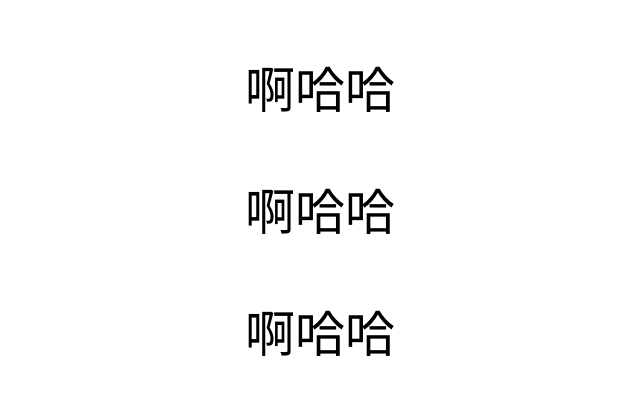
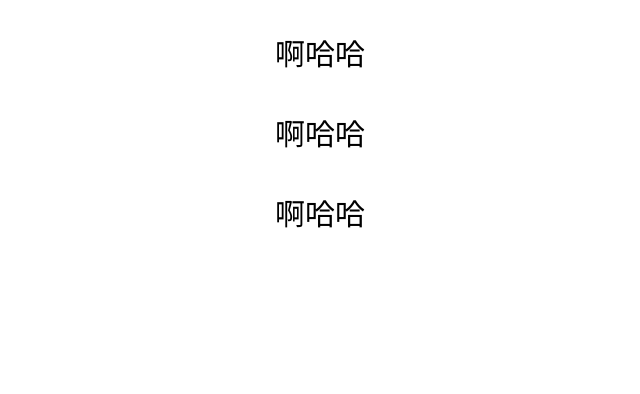
Before and after one commit to zhulinglin66/zhulinglin66.github.io, a plain HTML site: page index.html in a window 1280 px wide. Shown: the whole page, without its empty margins (320-960 px from the left). Drawn offline with Linux system fonts and the light colour scheme.

Commit message:
Update index.html

```diff
--- a/index.html
+++ b/index.html
@@ -6,7 +6,8 @@
     <style type="text/css">
         p{
             text-align: center;
-            font-size: 50px;
+            font-size: 30px;
+            line-height:50px;
         }
     </style>
 </head>
```
